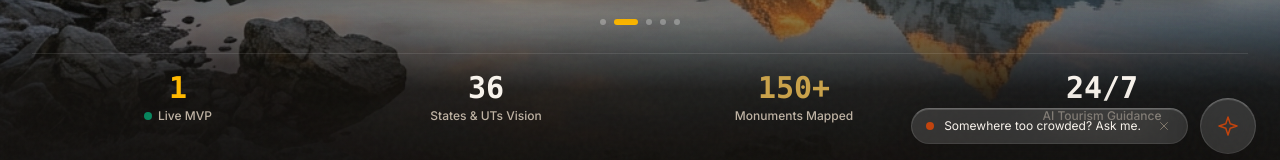
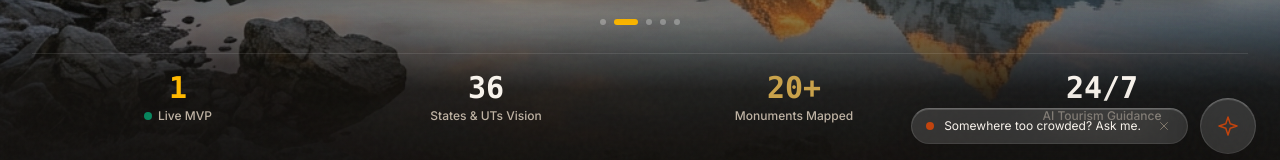
Before and after one commit to mittalgithub0510/FINDIA, a React (Vite) app: page / in a window 1280 px wide. Shown: the part 622-782 px from the top of the page. Built offline with nearby package versions, Linux system fonts and the light colour scheme.

Commit message:
update: reflect accurate 20+ monuments mapped in Hero section & landing dataset

```diff
--- a/src/components/landing/FeaturedPlacesSection.jsx
+++ b/src/components/landing/FeaturedPlacesSection.jsx
@@ -22,7 +22,7 @@ export function FeaturedPlacesSection() {
           overline="Telemetry Directory"
           title="Monuments Audited for Congestion"
           description="Live visitor counts paired with confirmed Delhi Metro connection lines and entry timings."
-          action={{ label: "View All 150+ Places", to: "/places" }}
+          action={{ label: "View All 20+ Monuments", to: "/places" }}
         />
 
         {/* Desktop Layout: Asymmetric 3-Column Grid */}
--- a/src/components/landing/HeroSection.jsx
+++ b/src/components/landing/HeroSection.jsx
@@ -416,10 +416,10 @@ export function HeroSection() {
             <div className="text-xs text-text-mid font-medium">States & UTs Vision</div>
           </div>
 
-          {/* Stat 3: 150+ (Monuments Mapped) */}
+          {/* Stat 3: 20+ (Monuments Mapped) */}
           <div className="flex flex-col items-center justify-center space-y-0.5">
             <div className="text-2xl sm:text-3xl font-extrabold font-mono text-[#C9A24B]">
-              <AnimatedNumber target={150} suffix="+" />
+              <AnimatedNumber target={20} suffix="+" />
             </div>
             <div className="text-xs text-text-mid font-medium">Monuments Mapped</div>
           </div>
--- a/src/data/delhi/landing.js
+++ b/src/data/delhi/landing.js
@@ -9,7 +9,7 @@
 export const heroData = {
   // Editorial headline with deliberate line breaks and an authentic point of view
   headline: 'Most guidebooks point at the same three gates.\nDelhi has three hundred.',
-  subline: 'Real-time telemetry showing crowd density across 150+ monuments, stepwells, and havelis.',
+  subline: 'Real-time telemetry showing crowd density across 20+ monuments, stepwells, and havelis.',
   photoUrl: 'https://images.unsplash.com/photo-1587474260584-136574528ed5?auto=format&fit=crop&w=1600&q=80',
   photoCredit: 'FINDIA Archive • ASI Central Circle',
   photoAlt: 'Humayun tomb sandstone domes against evening light',
@@ -49,7 +49,7 @@ export const heroData = {
   // Stats strip counters
   stats: [
     { target: 11, label: 'Districts mapped', suffix: '' },
-    { target: 154, label: 'Monuments audited', suffix: '+' },
+    { target: 20, label: 'Monuments audited', suffix: '+' },
     { target: 100, label: 'Live crowd sensors', suffix: '%' },
     { target: 24, label: 'SOS helpline dial', suffix: '/7' },
   ],
```
